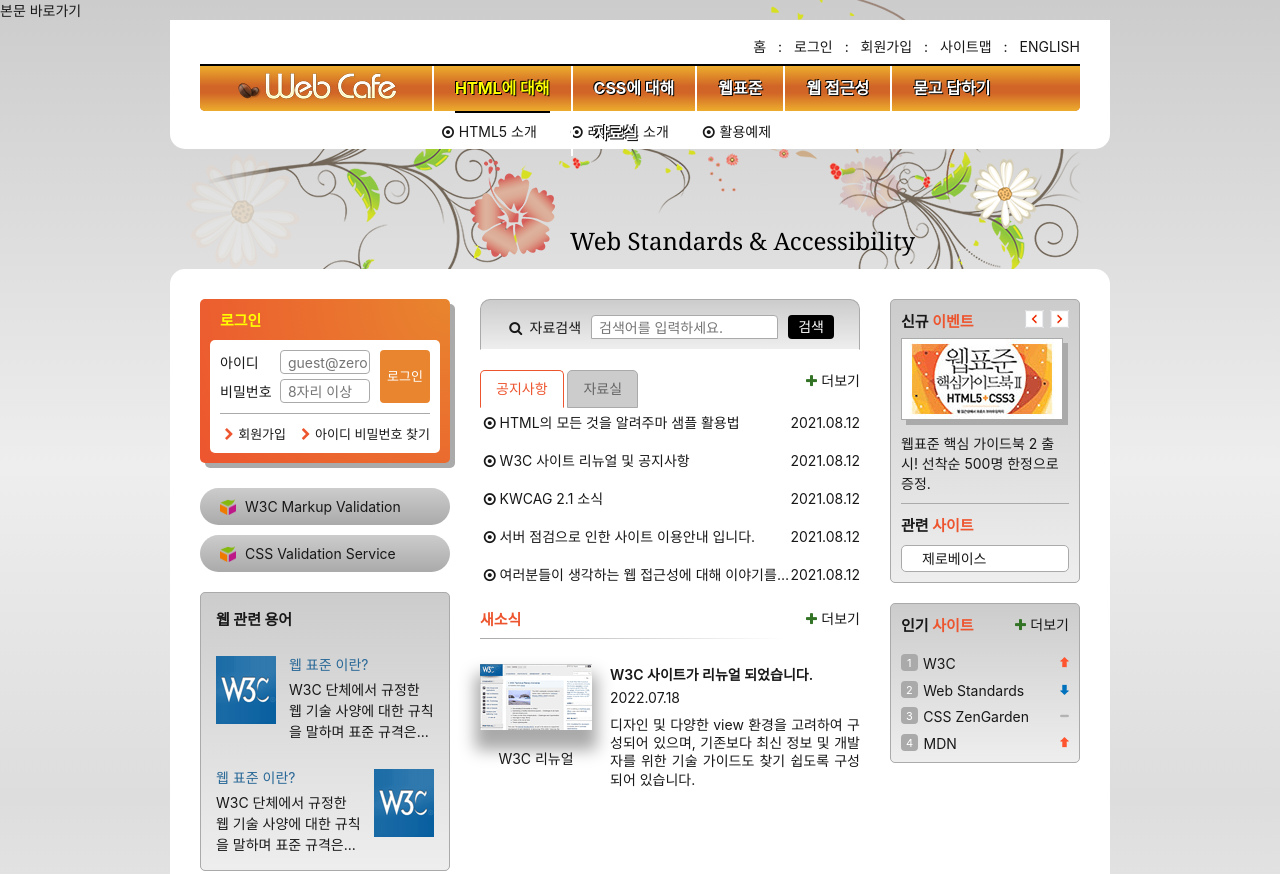
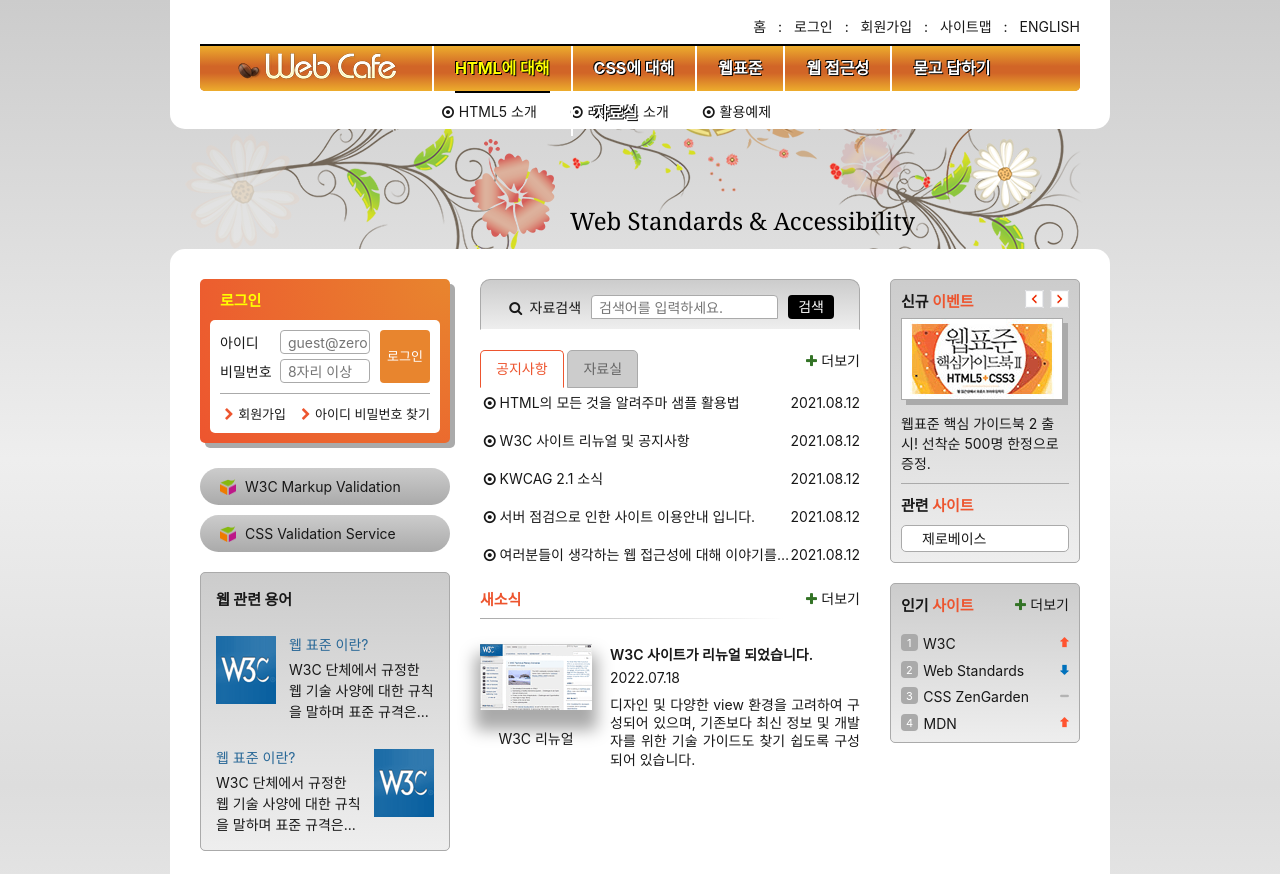
Before and after one commit to GuRaBang/zeroConnecTo, a website: page HTML5/index.html in a window 1280 px wide. Shown: the top 874 px of the page. Drawn offline with Linux system fonts and the light colour scheme; a web font is replaced by a local one.

Commit message:
건너뛰기 링크 마크업 및 디자인 완성

```diff
--- a/HTML5/css/index.css
+++ b/HTML5/css/index.css
@@ -39,27 +39,29 @@
   font-size: 1.4rem;
 }
 
-/*스킵네비게이션
+/*스킵네비게이션*/
 .skip-nav span{
-  display: block;
-  height: 0;
-  overflow: hidden;
+  display: inline-block;
+  padding: 8px;
+  border: 2px solid blue;
+  border-radius: 4px;
 }
 
 .skip-nav{
-  display: block;
+  position: absolute;
   text-align: center;
-  justify-content: center;
+  width: 100%;
+  padding: 4px 0px;
   background: #000;
   color: #fff;
+  z-index: 10;
+  transform: translateY(-110%);
 }
 
-.skip-nav:focus span{
-  height: auto;
-  padding: 8px;
-  box-shadow: 1px 1px 0 0 red, -1 -1 0 0 red;
+.skip-nav:focus{
+  outline: 0;
+  transform: none;
 }
-*/
 
 /* 레이아웃 */
 .header, .visual, .main, .slogan, .footer-inner{
```
